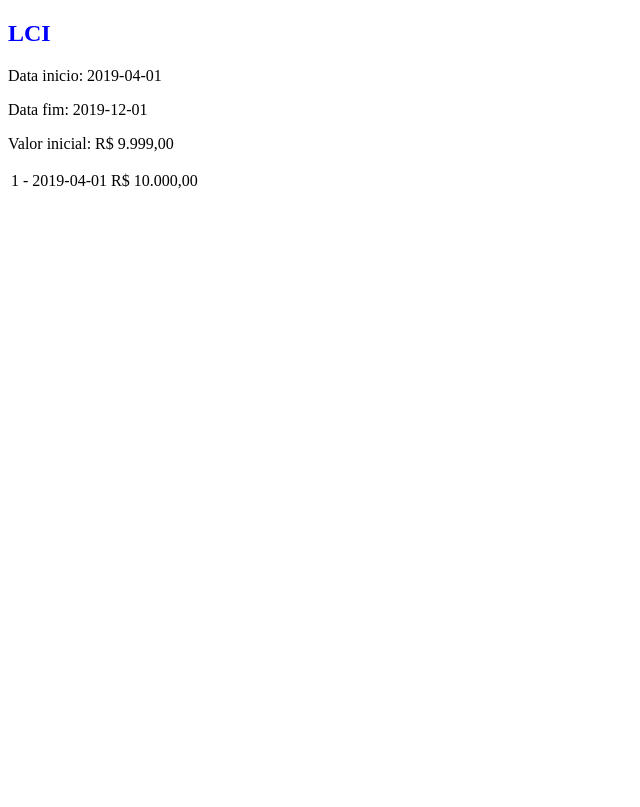
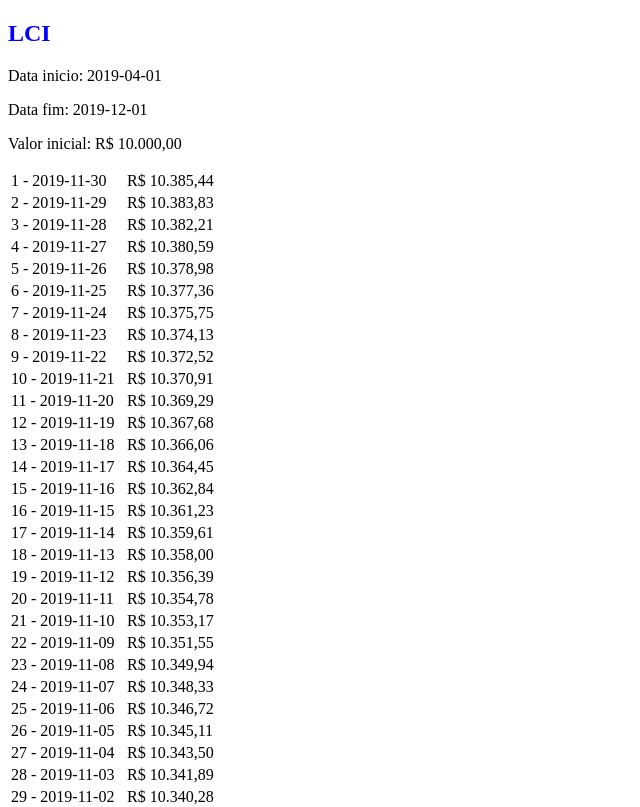
Before and after one commit to oberziner/simulador-investimentos, a React app: page / in a window 1280 px wide. Shown: the top 807 px of the page, without its empty margins (0-640 px from the left). Built offline with nearby package versions, Linux system fonts and the light colour scheme.

Commit message:
Removing mocks on App.jsx

```diff
--- a/src/App.jsx
+++ b/src/App.jsx
@@ -1,21 +1,20 @@
 import React, { Component } from 'react';
 import Investment from './Investment';
 import './main.css';
+import { newRate } from './simulation/interest-rates';
+import { newLCI } from './simulation/lci';
 
 class App extends Component {
   constructor(props) {
     super(props);
 
     this.state = {
-      investment: {
-        title: 'LCI',
-        startDate: new Date('2019-04-01'),
-        endDate: new Date('2019-12-01'),
-        initialValue: 9999,
-        steps: [
-          { date: new Date('2019-04-01'), value: 10000 },
-        ],
-      },
+      investment: newLCI(
+        new Date('2019-04-01'),
+        10000,
+        newRate(0.04, 'year'),
+        new Date('2019-12-01'),
+      ),
     };
   }
 
```
Also changed, not shown: 1 other file (tests, documents, lock files or other folders).
